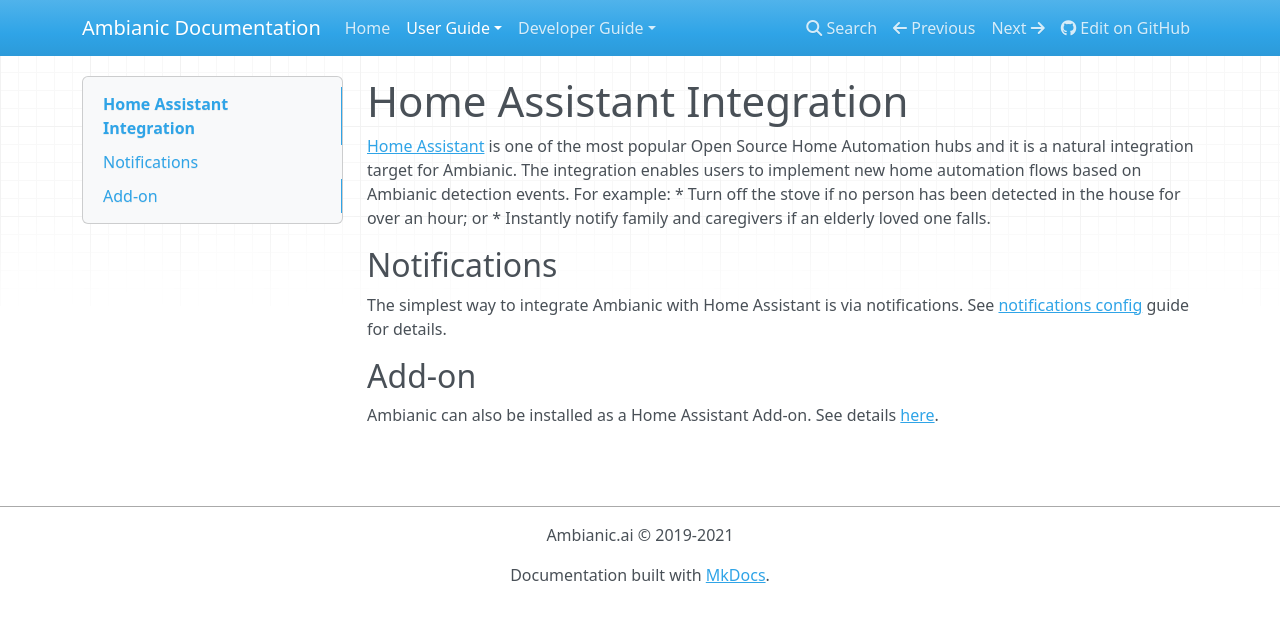
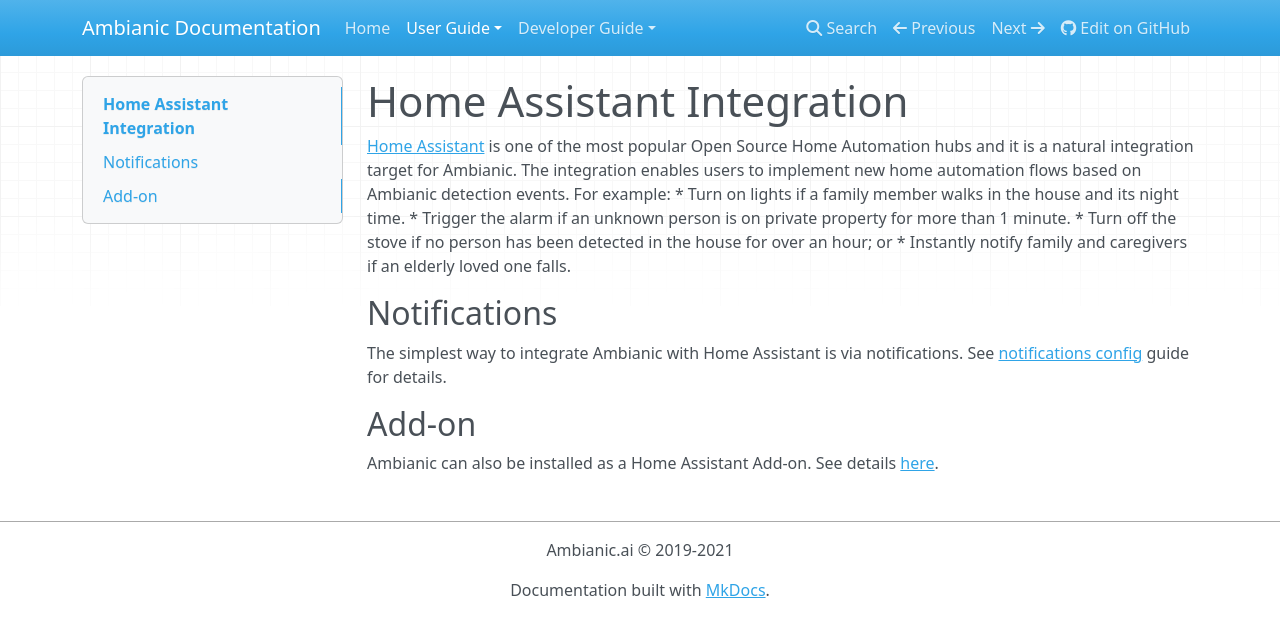
Before and after one commit to ambianic/ambianic-docs, an MkDocs documentation site: the page built from docs-md/users/hass-integration.md, in a window 1280 px wide. Shown: the top 637 px of the page. Built offline with MkDocs 1.6.1, drawn with Linux system fonts in a browser that asks for light colours; nearby versions of some CDN libraries.

Commit message:
docs: update use cases

```diff
--- a/docs-md/users/hass-integration.md
+++ b/docs-md/users/hass-integration.md
@@ -2,6 +2,8 @@
 # Home Assistant Integration
 
 [Home Assistant](https://www.home-assistant.io/) is one of the most popular Open Source Home Automation hubs and it is a natural integration target for Ambianic. The integration enables users to implement new home automation flows based on Ambianic detection events. For example:
+* Turn on lights if a family member walks in the house and its night time.
+* Trigger the alarm if an unknown person is on private property for more than 1 minute.
 * Turn off the stove if no person has been detected in the house for over an hour; or
 * Instantly notify family and caregivers if an elderly loved one falls.
 
```
